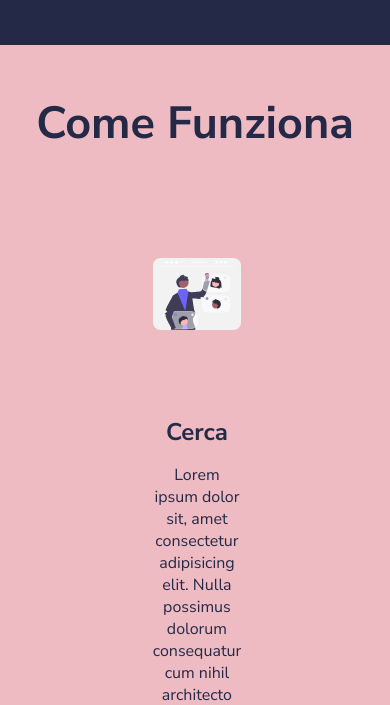
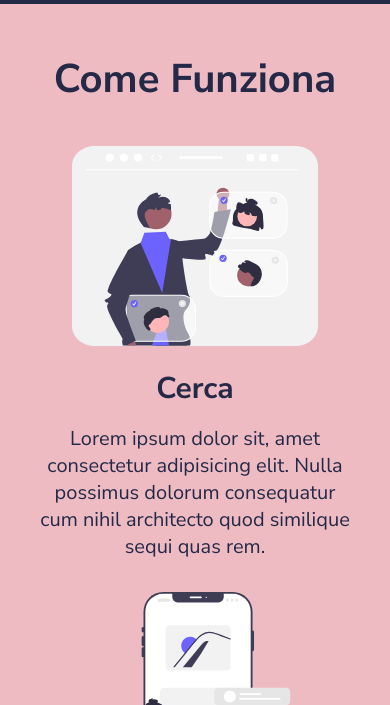
Before and after one commit to GiuseppeCerto/html-css-resp-wannabe, a plain HTML site: page index.html in a window 390 px wide. Shown: the part 1295-2000 px from the top of the page. Drawn offline with Linux system fonts and the light colour scheme.

Commit message:
FEAT responsive sizes for mobile devices

```diff
--- a/css2/style2.css
+++ b/css2/style2.css
@@ -32,10 +32,6 @@
     }
 
     h2{
-        font-size: 45px;
-    }
-
-    .h3{
         font-size: 40px;
     }
 
@@ -44,11 +40,31 @@
         align-items: center;
     }
 
-    .col{
-        display: flex;
-        flex-wrap: wrap;
+    .card{
+        margin-bottom: 2rem;
     }
-    img{
+
+    .lessons .col{
         width: 100%;
     }
+
+    .steps .col{
+        width: 100%;
+    }
+
+    .why-us .col{
+        width: 100%;
+    }
+
+    .why-us .col > img{
+        margin-bottom: 2rem;
+    }
+
+    .card > h3{
+        font-size: 30px;
+    }
+
+    .card > p{
+        font-size: 20px;
+    }
 }
```
